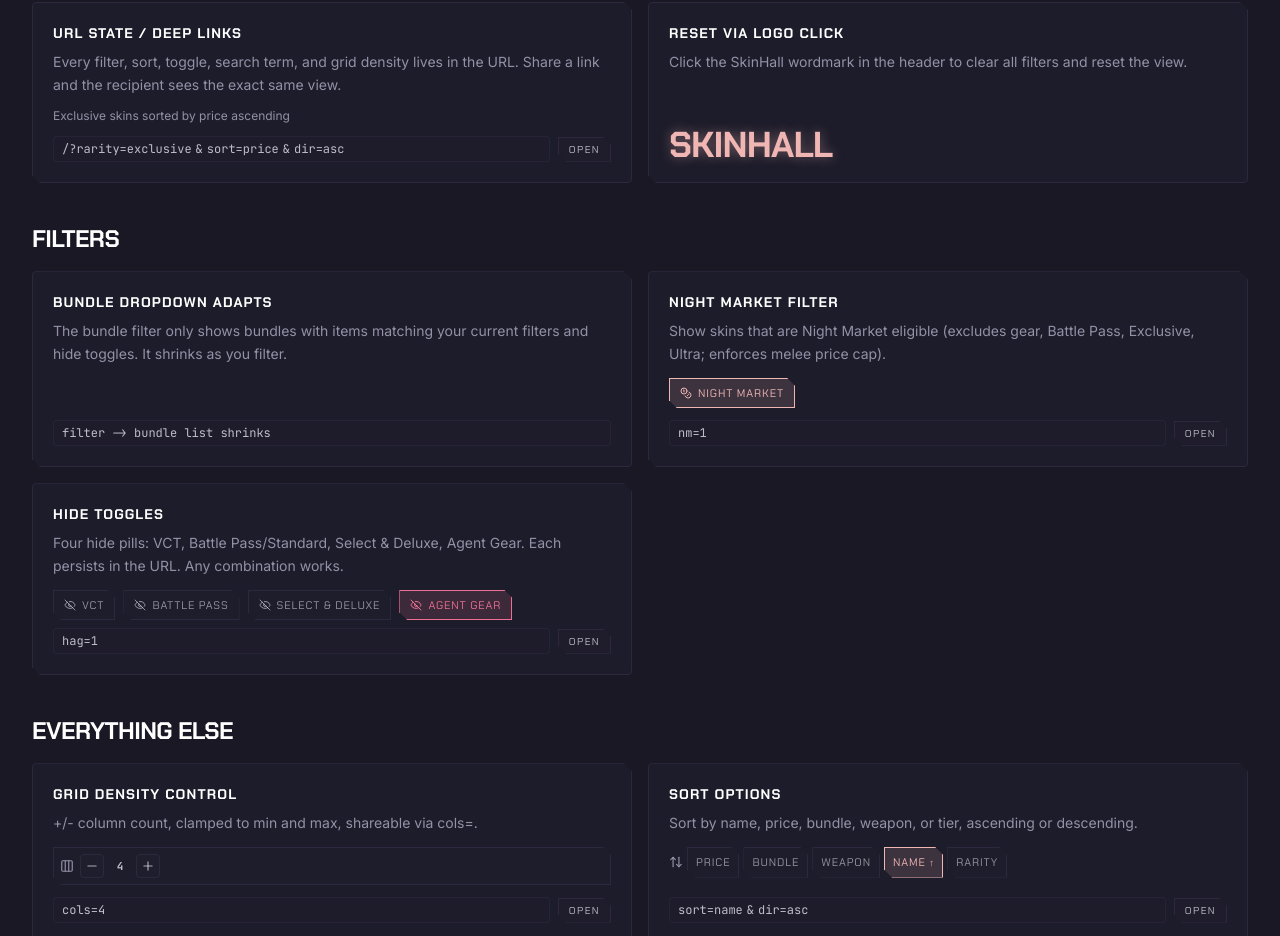
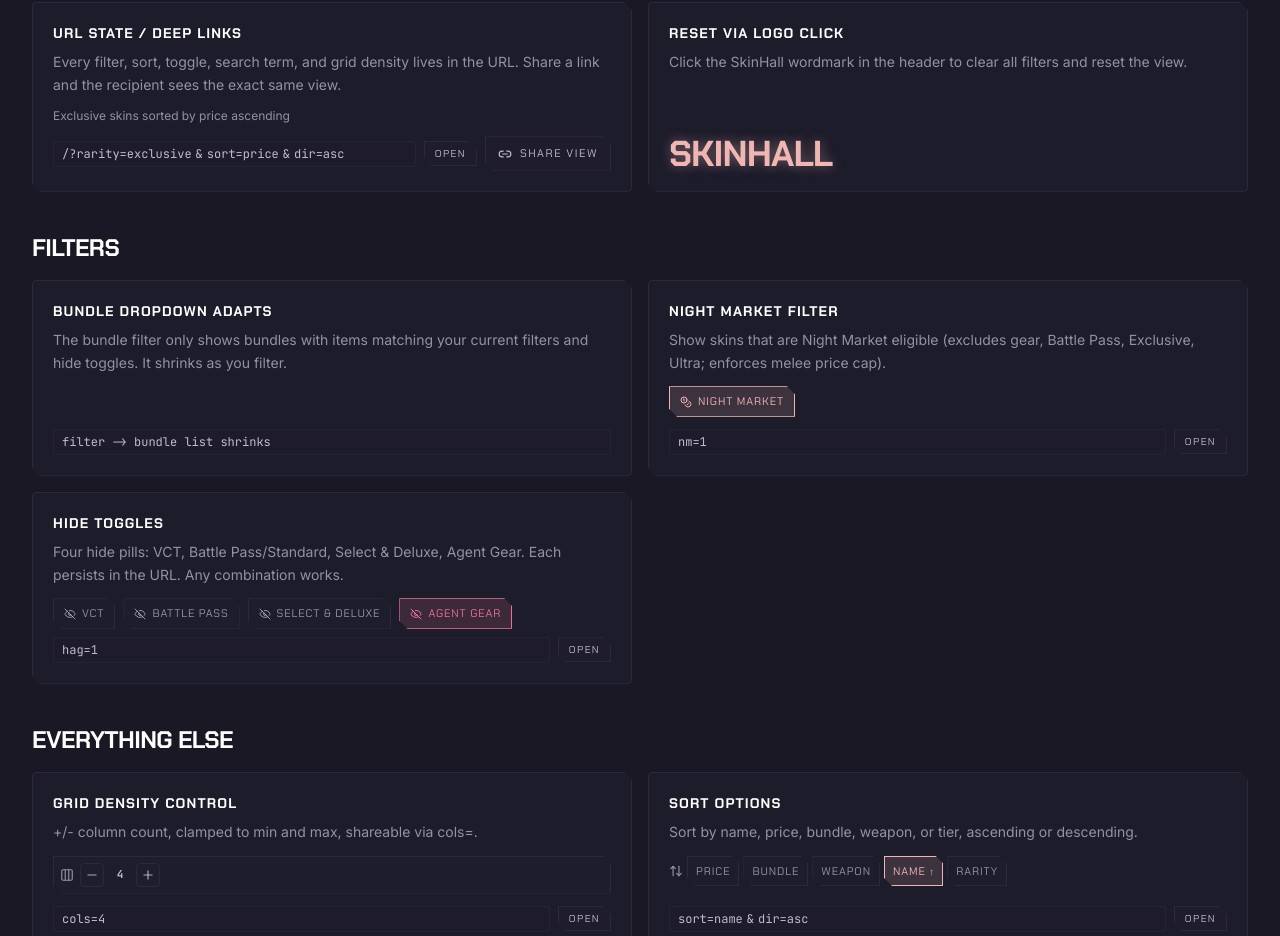
Before and after one commit to fr0gtastic/SkinHall, a React (Vite) app: page /guide in a window 1280 px wide. Shown: the part 1007-1943 px from the top of the page. Built offline with nearby package versions, Linux system fonts and the light colour scheme.

Commit message:
feat: make Guide deep-link example shareable and CopyLinkButton text-aware

```diff
--- a/src/components/CopyLinkButton.jsx
+++ b/src/components/CopyLinkButton.jsx
@@ -2,18 +2,20 @@
 import { useState } from "react";
 import { Link2, Check } from "lucide-react";
 
-export default function CopyLinkButton({ className = "" }) {
+export default function CopyLinkButton({ className = "", text }) {
   const [copied, setCopied] = useState(false);
+
+  const value = text || window.location.href;
 
   const copy = async () => {
     try {
-      await navigator.clipboard.writeText(window.location.href);
+      await navigator.clipboard.writeText(value);
       setCopied(true);
       setTimeout(() => setCopied(false), 1800);
     } catch {
       // fallback for non-secure contexts
       const ta = document.createElement("textarea");
-      ta.value = window.location.href;
+      ta.value = value;
       document.body.appendChild(ta);
       ta.select();
       try {
--- a/src/pages/Guide.jsx
+++ b/src/pages/Guide.jsx
@@ -4,6 +4,7 @@
 import { SORT_KEYS, MIN_COLS, MAX_COLS } from "@/lib/urlState";
 import { Switch } from "@/components/ui/switch";
 import { HidePill, NmPill } from "@/components/filters/Pill";
+import CopyLinkButton from "@/components/CopyLinkButton";
 import ThemeSelector from "@/components/ThemeSelector";
 
 function CopyBtn({ text }) {
@@ -137,6 +138,7 @@
               <Link to="/?rarity=exclusive&sort=price&dir=asc" className="inline-flex items-center gap-1.5 border border-border bg-card/60 px-2.5 py-1 font-display text-[10px] uppercase tracking-[0.14em] text-foreground/80 transition-colors hover:border-primary hover:text-primary v-cut-sm">
                 Open
               </Link>
+              <CopyLinkButton text="/?rarity=exclusive&sort=price&dir=asc" className="px-2.5 py-1 text-[10px]" />
             </div>
           </div>
           <div className="flex h-full flex-col rounded-lg border border-border bg-card/60 p-5 v-cut-sm">
```
